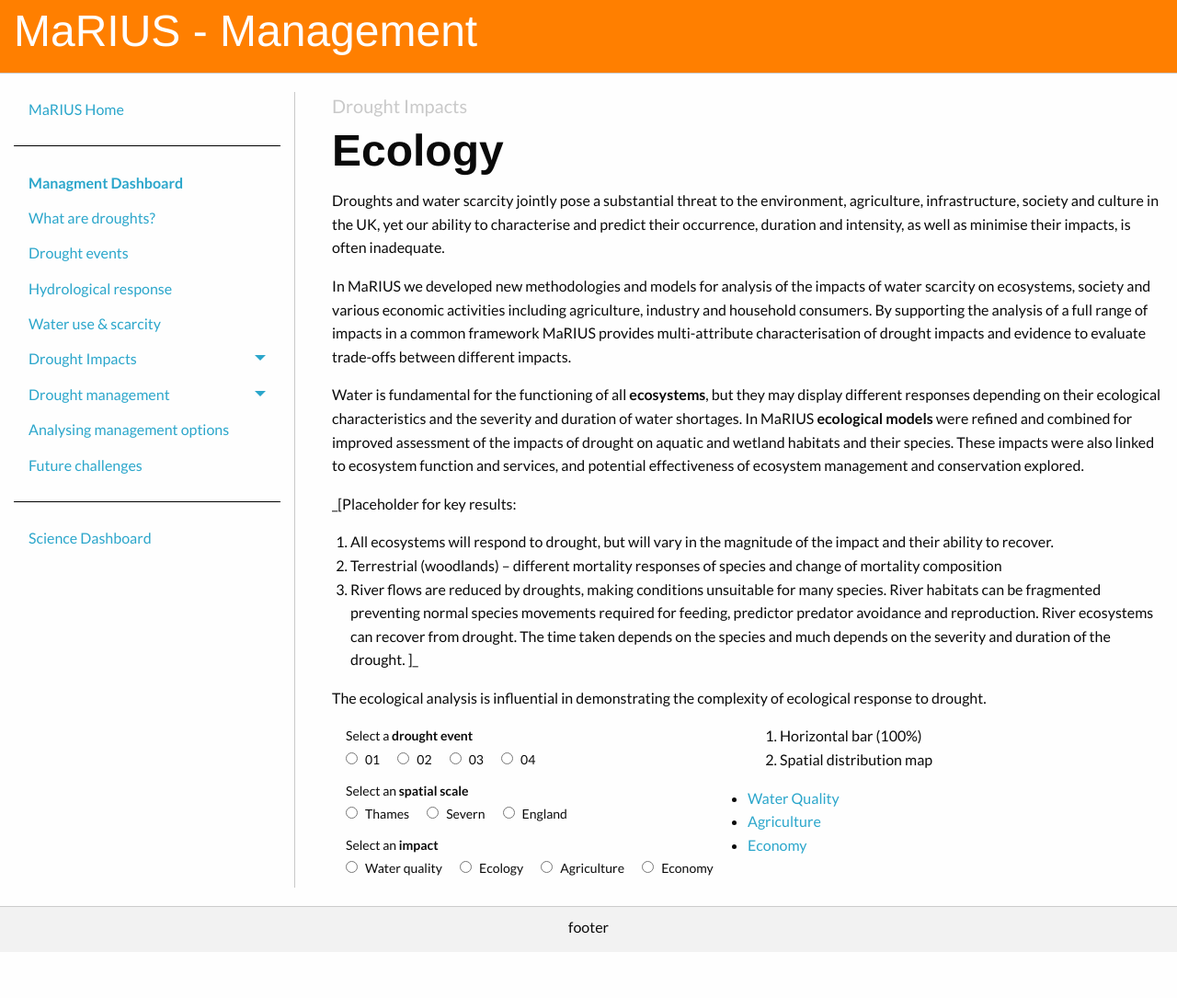
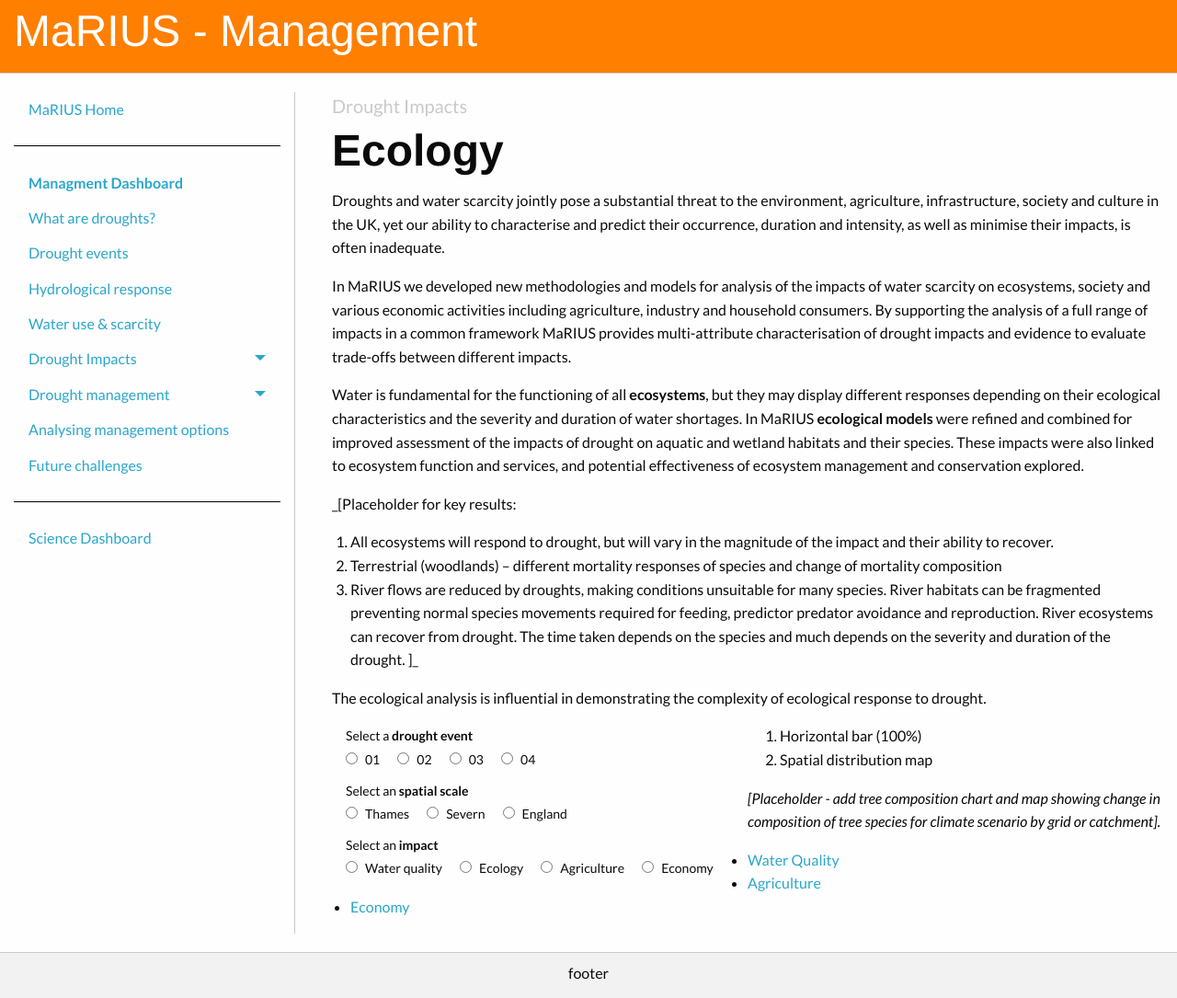
Before and after one commit to VictoriaJJ/mariusdroughtproject.org, a Jekyll site: the page built from _pages/dashboard/management/drought_impacts/ecology.md, in a window 1280 px wide. Shown: the whole page at 92% size. Built offline with Jekyll 4.4.1, drawn with Linux system fonts in a browser that asks for light colours; before the commit the page ends 1035 px from its top, so only the background shows below that.

Commit message:
Updated page text. Added placeholders for dynamic graphs/images to be added.

```diff
--- a/_pages/dashboard/management/drought_impacts/ecology.md
+++ b/_pages/dashboard/management/drought_impacts/ecology.md
@@ -49,6 +49,7 @@
 
 <script src='{{ site.baseurl }}/assets/js/pie_chart.js' type='text/javascript'> </script>
 
+_[Placeholder - add tree composition chart and map showing change in composition of tree species for climate scenario by grid or catchment]._
 
 * [Water Quality]({{ site.management_url }}/drought_impacts/water_quality/)
 * [Agriculture]({{ site.management_url }}/drought_impacts/agriculture/)
```
